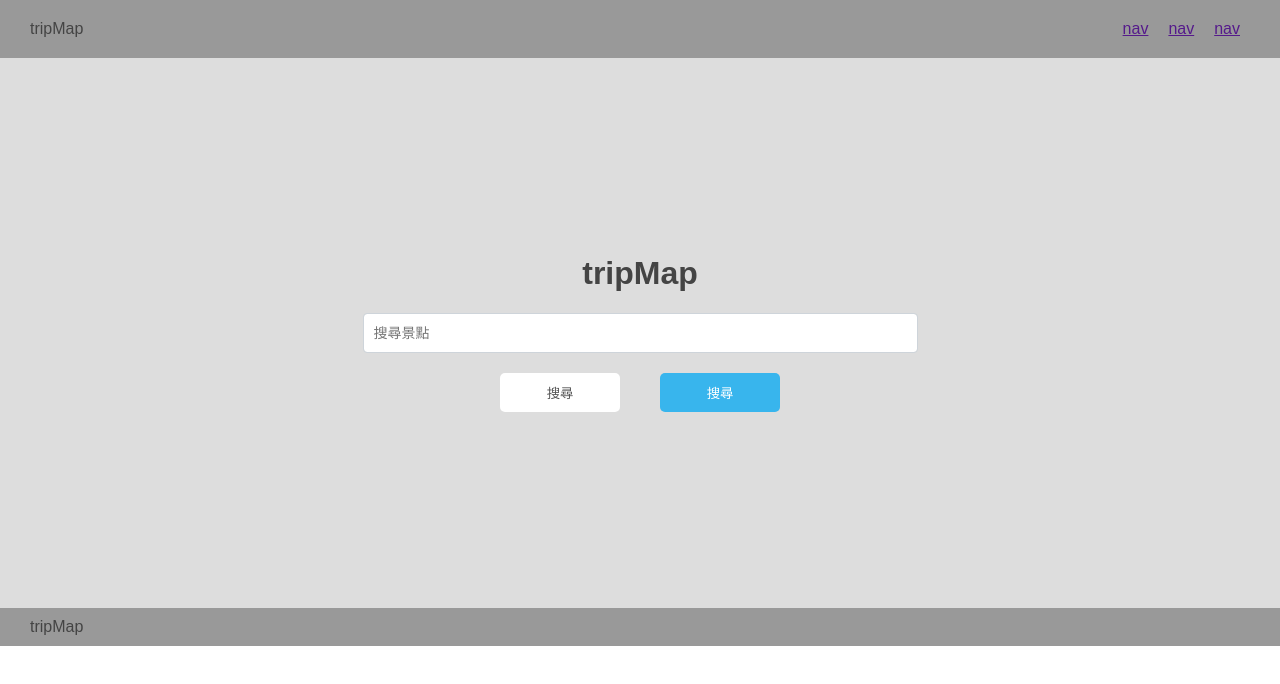
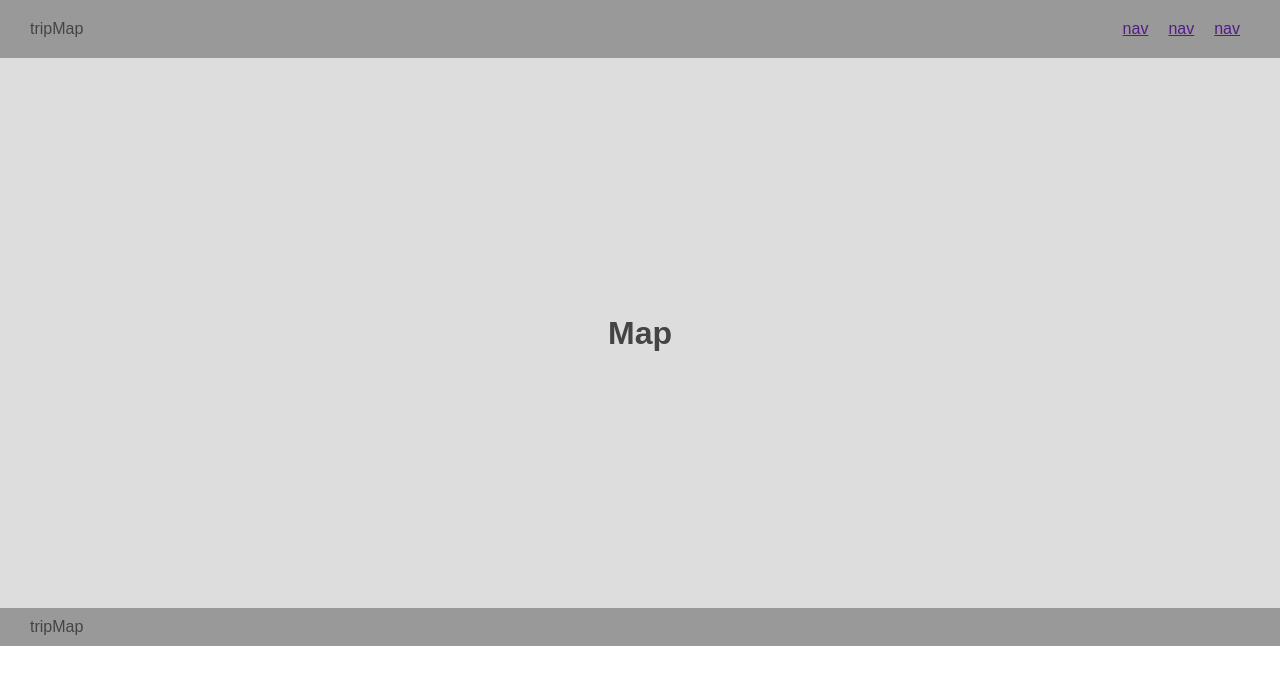
Before and after one commit to YuChing0923/journey-app, a React (Create React App) app: page /#/map in a window 1280 px wide. Shown: the top 684 px of the page. Built offline with nearby package versions, Linux system fonts and the light colour scheme.

Commit message:
add react-router

```diff
--- a/package.json
+++ b/package.json
@@ -10,6 +10,7 @@
     "node-sass": "^4.14.1",
     "react": "^16.13.1",
     "react-dom": "^16.13.1",
+    "react-router-dom": "^5.2.0",
     "react-scripts": "3.4.3"
   },
   "scripts": {
--- a/src/components/App/App.js
+++ b/src/components/App/App.js
@@ -1,28 +1,16 @@
 import React from 'react';
+import { Route } from 'react-router-dom';
+import Index from '../Index/Index.js';
+import Map from '../Map/Map.js';
 import '../../assets/main.scss';
 
 function App() {
   return (
-    <div className="App">
-      <nav className="navbar">
-        <div className="logo">tripMap</div>
-        <ul className="menu">
-          <li><a href="">nav</a></li>
-          <li><a href="">nav</a></li>
-          <li><a href="">nav</a></li>
-        </ul>
-      </nav>
-      <div className="main_page">
-        <div className="container">
-          <h1 className="title">tripMap</h1>
-          <input type="text" placeholder="搜尋景點" className="form_control main_search" />
-          <div className="main_button">
-            <button className="btn cancel">搜尋</button>
-            <button className="btn">搜尋</button>
-          </div>
-        </div>
-      </div>
-      <footer className="footer">tripMap</footer>
+    <div className="main_container">
+      {/* The corresponding component will show here if the current URL matches the path */}
+      <Route path="/" exact component={Index} />
+      { <Route path="/map/" component={Map} /> }
+      {/* <Route path="/electronics" component={Electronics} /> */}
     </div>
   );
 }
--- /dev/null
+++ b/src/components/Index/Index.js
@@ -0,0 +1,30 @@
+import React from 'react';
+import '../../assets/main.scss';
+
+function Index() {
+  return (
+    <div className="App">
+      <nav className="navbar">
+        <div className="logo">tripMap</div>
+        <ul className="menu">
+          <li><a href="">nav</a></li>
+          <li><a href="">nav</a></li>
+          <li><a href="">nav</a></li>
+        </ul>
+      </nav>
+      <div className="main_page">
+        <div className="container">
+          <h1 className="title">tripMap</h1>
+          <input type="text" placeholder="搜尋景點" className="form_control main_search" />
+          <div className="main_button">
+            <button className="btn cancel">搜尋</button>
+            <button className="btn">搜尋</button>
+          </div>
+        </div>
+      </div>
+      <footer className="footer">tripMap</footer>
+    </div>
+  );
+}
+
+export default Index;
--- /dev/null
+++ b/src/components/Map/Map.js
@@ -0,0 +1,25 @@
+import React from 'react';
+import '../../assets/main.scss';
+
+function Index() {
+  return (
+    <div className="App">
+      <nav className="navbar">
+        <div className="logo">tripMap</div>
+        <ul className="menu">
+          <li><a href="">nav</a></li>
+          <li><a href="">nav</a></li>
+          <li><a href="">nav</a></li>
+        </ul>
+      </nav>
+      <div className="main_page">
+        <div className="container">
+          <h1 className="title">Map</h1>
+        </div>
+      </div>
+      <footer className="footer">tripMap</footer>
+    </div>
+  );
+}
+
+export default Index;
--- a/src/index.js
+++ b/src/index.js
@@ -1,12 +1,17 @@
 import React from 'react';
 import ReactDOM from 'react-dom';
 import './index.css';
+import { HashRouter, Switch } from 'react-router-dom';
 import App from './components/App/App.js';
 import * as serviceWorker from './serviceWorker';
 
 ReactDOM.render(
   <React.StrictMode>
-    <App />
+    <HashRouter>
+      <Switch>
+        <App />
+      </Switch>
+    </HashRouter>
   </React.StrictMode>,
   document.getElementById('root')
 );
```
Also changed, not shown: 1 other file (tests, documents, lock files or other folders).
